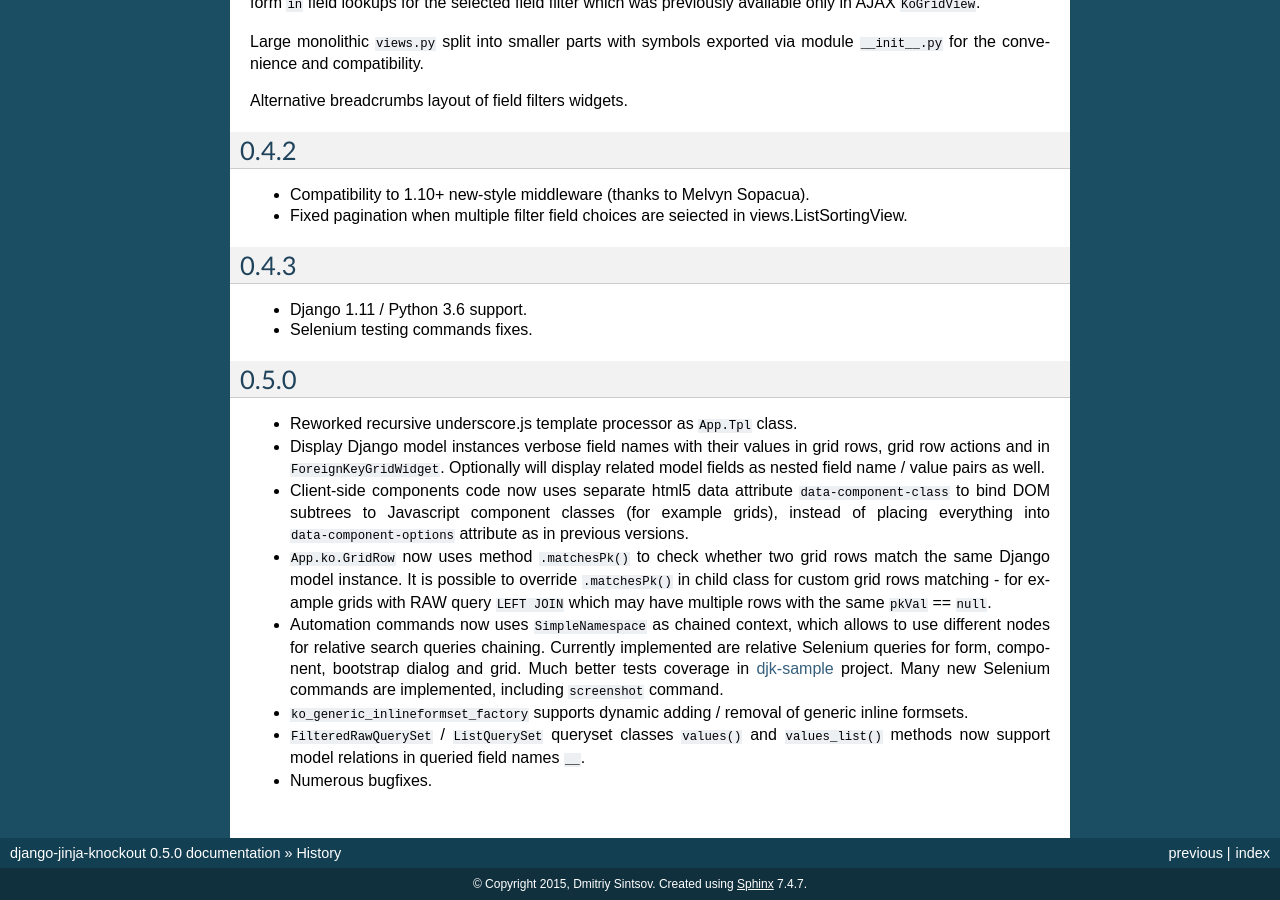
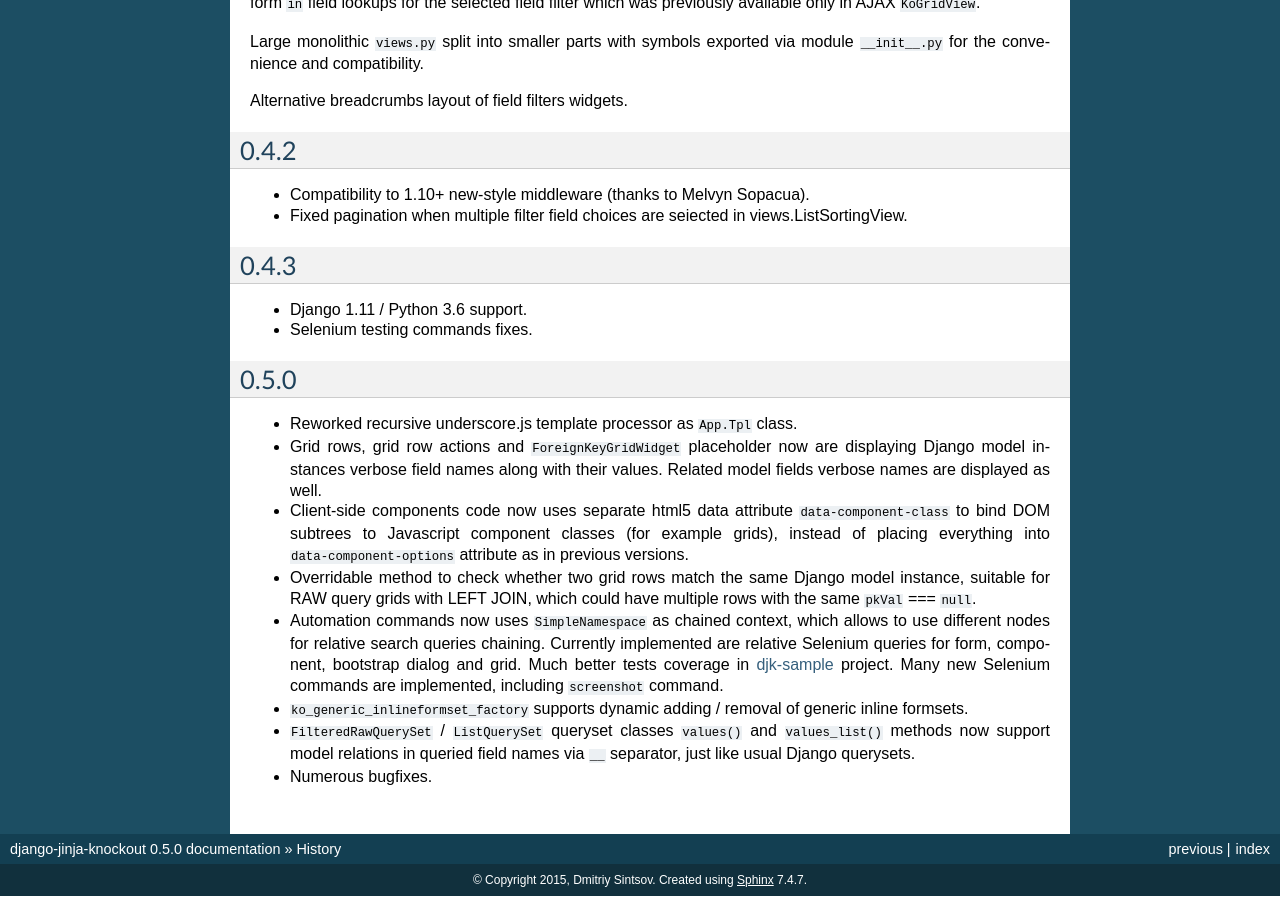
Before and after one commit to Dmitri-Sintsov/django-jinja-knockout, a Sphinx documentation site: the page built from docs/history.rst, in a window 1280 px wide and 900 px high, scrolled down 3323 px. Built offline with Sphinx 7.4.7, drawn with Linux system fonts in a browser that asks for light colours.

Commit message:
Documentation update for 'App.ko.Grid.updatePage() method' section of grids.rst. Clean-up of HISTORY.rst.

```diff
--- a/HISTORY.rst
+++ b/HISTORY.rst
@@ -178,19 +178,18 @@ Alternative breadcrumbs layout of field filters widgets.
 0.5.0
 -----
 * Reworked recursive underscore.js template processor as ``App.Tpl`` class.
-* Display Django model instances verbose field names with their values in grid rows, grid row actions and in
-  ``ForeignKeyGridWidget``. Optionally will display related model fields as nested field name / value pairs as well.
+* Grid rows, grid row actions and ``ForeignKeyGridWidget`` placeholder now are displaying Django model instances verbose
+  field names along with their values. Related model fields verbose names are displayed as well.
 * Client-side components code now uses separate html5 data attribute ``data-component-class`` to bind DOM subtrees to
   Javascript component classes (for example grids), instead of placing everything into ``data-component-options``
   attribute as in previous versions.
-* ``App.ko.GridRow`` now uses method ``.matchesPk()`` to check whether two grid rows match the same Django model
-  instance. It is possible to override ``.matchesPk()`` in child class for custom grid rows matching - for example
-  grids with RAW query ``LEFT JOIN`` which may have multiple rows with the same ``pkVal`` == ``null``.
+* Overridable method to check whether two grid rows match the same Django model instance, suitable for RAW query
+  grids with LEFT JOIN, which could have multiple rows with the same ``pkVal`` === ``null``.
 * Automation commands now uses ``SimpleNamespace`` as chained context, which allows to use different nodes for relative
   search queries chaining. Currently implemented are relative Selenium queries for form, component, bootstrap dialog and
   grid. Much better tests coverage in `djk-sample`_ project. Many new Selenium commands are implemented, including
   ``screenshot`` command.
 * ``ko_generic_inlineformset_factory`` supports dynamic adding / removal of generic inline formsets.
 * ``FilteredRawQuerySet`` / ``ListQuerySet`` queryset classes ``values()`` and ``values_list()`` methods now support
-  model relations in queried field names ``__``.
+  model relations in queried field names via ``__`` separator, just like usual Django querysets.
 * Numerous bugfixes.
```
Also changed, not shown: docs/grids.rst (+15 -4 lines).
